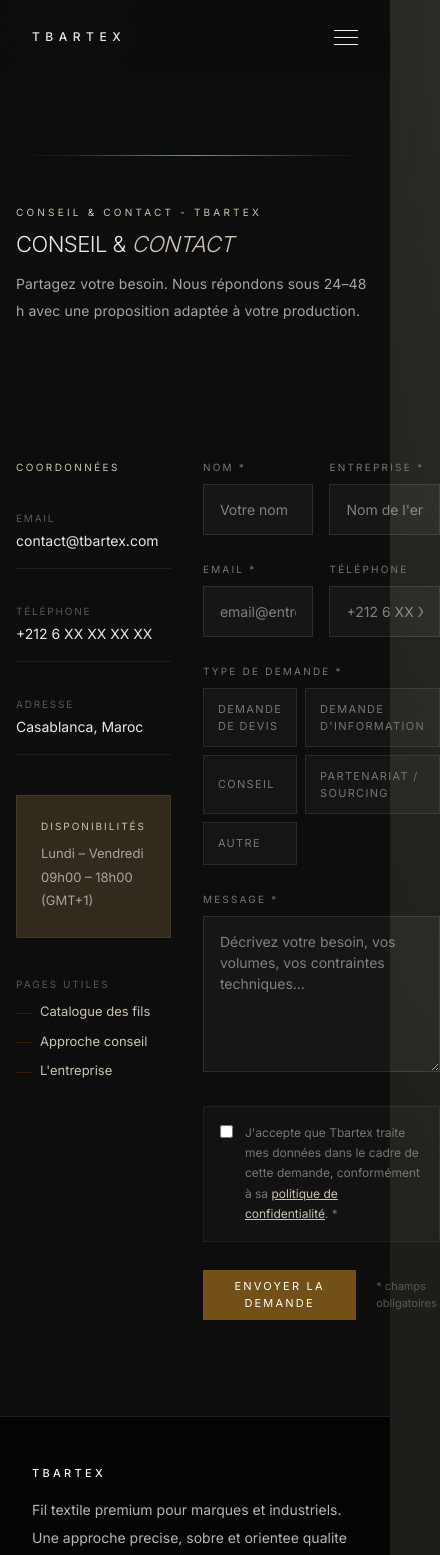
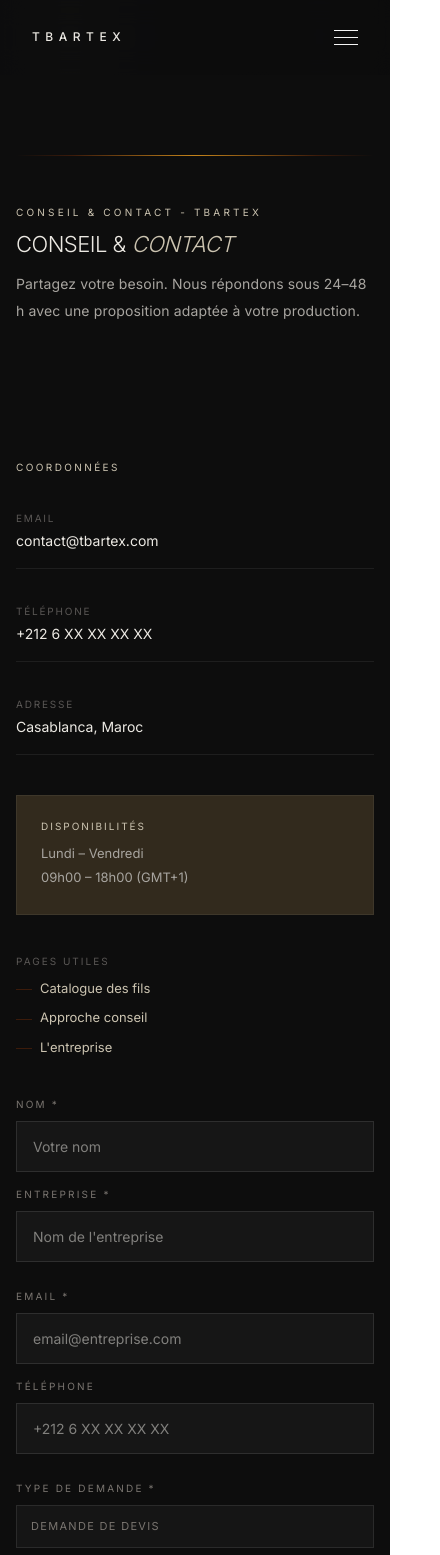
Before and after one commit to Tyouness/tbartex, a Next.js app: page /contact in a window 390 px wide. Shown: the top 1555 px of the page, 440 px wide, since content can reach past the window. Built offline with nearby package versions, Linux system fonts and the light colour scheme.

Commit message:
feat: responsive mobile/tablet — breakpoints 960px et 640px sur toutes les pages

```diff
--- a/app/contact/page.tsx
+++ b/app/contact/page.tsx
@@ -108,16 +108,16 @@
       {/* CONTENU PRINCIPAL */}
       <section style={{ padding: "72px 0 96px", background: "#0d0d0d" }}>
         <div
-          className="tb-shell"
+          className="tb-shell tb-grid-2-1"
           style={{
             display: "grid",
             gridTemplateColumns: "minmax(0, 1fr) minmax(0, 1.6fr)",
-            gap: "0 80px",
+            gap: "40px 80px",
             alignItems: "start",
           }}
         >
           {/* COLONNE GAUCHE — informations */}
-          <div style={{ display: "grid", gap: 40, position: "sticky", top: 32 }}>
+          <div className="tb-sticky-none" style={{ display: "grid", gap: 40, position: "sticky", top: 32 }}>
 
             <div style={{ display: "grid", gap: 20 }}>
               <p
@@ -243,7 +243,7 @@
                 />
 
                 {/* Ligne Nom + Entreprise */}
-                <div style={{ display: "grid", gridTemplateColumns: "1fr 1fr", gap: 16 }}>
+                <div className="tb-grid-2-1" style={{ display: "grid", gridTemplateColumns: "1fr 1fr", gap: 16 }}>
                   <div>
                     <label style={labelStyle}>Nom *</label>
                     <input
@@ -269,7 +269,7 @@
                 </div>
 
                 {/* Ligne Email + Téléphone */}
-                <div style={{ display: "grid", gridTemplateColumns: "1fr 1fr", gap: 16 }}>
+                <div className="tb-grid-2-1" style={{ display: "grid", gridTemplateColumns: "1fr 1fr", gap: 16 }}>
                   <div>
                     <label style={labelStyle}>Email *</label>
                     <input
@@ -296,7 +296,7 @@
                 {/* Type de demande */}
                 <div>
                   <label style={labelStyle}>Type de demande *</label>
-                  <div style={{ display: "grid", gridTemplateColumns: "1fr 1fr", gap: 8 }}>
+                  <div className="tb-grid-2-1" style={{ display: "grid", gridTemplateColumns: "1fr 1fr", gap: 8 }}>
                     {TYPES.map((type) => {
                       const active = form.type_demande === type;
                       return (
--- a/app/entreprise/page.tsx
+++ b/app/entreprise/page.tsx
@@ -78,11 +78,11 @@
       {/* QUI NOUS SOMMES */}
       <section style={{ padding: "72px 0", background: "#0d0d0d", borderTop: "1px solid rgba(255,255,255,0.06)" }}>
         <div
-          className="tb-shell"
+          className="tb-shell tb-grid-2-1"
           style={{
             display: "grid",
             gridTemplateColumns: "minmax(0, 1fr) minmax(0, 1.2fr)",
-            gap: "0 80px",
+            gap: "24px 80px",
             alignItems: "start",
           }}
         >
@@ -122,6 +122,7 @@
             <span style={{ fontSize: 11, color: "#7a5e42", letterSpacing: "0.08em" }}>Catalogue disponible sur demande</span>
           </div>
           <div
+            className="tb-grid-3-2"
             style={{
               display: "grid",
               gridTemplateColumns: "repeat(3, minmax(0, 1fr))",
@@ -161,6 +162,7 @@
           }}
         >
           <div
+            className="tb-grid-4-2"
             style={{
               display: "grid",
               gridTemplateColumns: "repeat(4, minmax(0, 1fr))",
@@ -202,6 +204,7 @@
             </h2>
           </div>
           <div
+            className="tb-grid-2-1"
             style={{
               display: "grid",
               gridTemplateColumns: "repeat(2, minmax(0, 1fr))",
--- a/app/globals.css
+++ b/app/globals.css
@@ -248,6 +248,23 @@
   .tb-compare-grid {
     grid-template-columns: 1fr;
   }
+
+  /* ── Responsive grid helpers (tablet) ── */
+  .tb-grid-2-1 {
+    grid-template-columns: 1fr !important;
+  }
+  .tb-grid-4-2 {
+    grid-template-columns: repeat(2, minmax(0, 1fr)) !important;
+  }
+  .tb-grid-3-2 {
+    grid-template-columns: repeat(2, minmax(0, 1fr)) !important;
+  }
+  .tb-hero-content {
+    max-width: 100% !important;
+  }
+  .tb-sticky-none {
+    position: static !important;
+  }
 }
 
 @media (max-width: 640px) {
@@ -263,4 +280,33 @@
   .tb-title-lg {
     letter-spacing: -0.018em;
   }
+
+  /* ── Responsive grid helpers (phone) ── */
+  .tb-grid-4-2 {
+    grid-template-columns: 1fr !important;
+  }
+  .tb-grid-3-2 {
+    grid-template-columns: 1fr !important;
+  }
+  .tb-grid-2-1 {
+    grid-template-columns: 1fr !important;
+  }
+  .tb-flex-col-mobile {
+    flex-direction: column !important;
+    align-items: flex-start !important;
+  }
+  .tb-product-row {
+    grid-template-columns: 1fr !important;
+  }
+  .tb-cat-nav {
+    flex-wrap: wrap !important;
+    gap: 12px 24px !important;
+  }
+  .tb-pill {
+    display: none;
+  }
+  .tb-button {
+    width: 100%;
+    text-align: center;
+  }
 }
--- a/app/nos-fils/page.tsx
+++ b/app/nos-fils/page.tsx
@@ -210,6 +210,7 @@
             </p>
           </div>
           <div
+            className="tb-cat-nav"
             style={{
               display: "flex",
               gap: 32,
@@ -321,6 +322,7 @@
                     {group.items.map((item, ii) => (
                       <div
                         key={ii}
+                        className="tb-product-row"
                         style={{
                           display: "grid",
                           gridTemplateColumns: "minmax(0, 1.6fr) minmax(0, 1fr)",
--- a/app/page.tsx
+++ b/app/page.tsx
@@ -168,13 +168,13 @@
             padding: "clamp(10px, 4vw, 45px) 0",
           }}
         >
-          <div style={{
+          <div className="tb-hero-content" style={{
             position: "relative",
             display: "grid",
             gap: 28,
             maxWidth: "min(720px, 66%)",
-            paddingLeft: "clamp(32px, 6vw, 96px)",
-            paddingRight: "clamp(32px, 6vw, 96px)",
+            paddingLeft: "clamp(20px, 6vw, 96px)",
+            paddingRight: "clamp(20px, 6vw, 96px)",
             paddingTop: "clamp(32px, 4vw, 56px)",
             paddingBottom: "clamp(32px, 4vw, 56px)",
           }}>
@@ -240,6 +240,7 @@
       <section style={{ padding: "32px 0", background: "#CCC4B1" }}>
         <div className="tb-shell" style={{ display: "grid", gap: 20 }}>
           <div
+            className="tb-grid-2-1"
             style={{
               display: "grid",
               gridTemplateColumns: "minmax(0, 1.5fr) minmax(0, 1fr)",
@@ -337,6 +338,7 @@
 
           {/* Ligne unique de 4 cartes */}
           <div
+            className="tb-grid-4-2"
             style={{
               display: "grid",
               gridTemplateColumns: "repeat(4, minmax(0, 1fr))",
@@ -459,6 +461,7 @@
           }}
         >
           <div
+            className="tb-grid-4-2"
             style={{
               display: "grid",
               gridTemplateColumns: "repeat(4, minmax(0, 1fr))",
```
